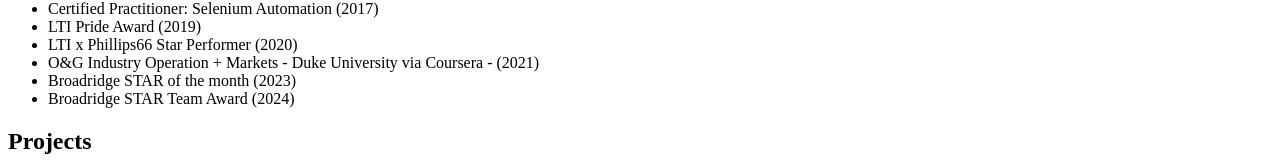
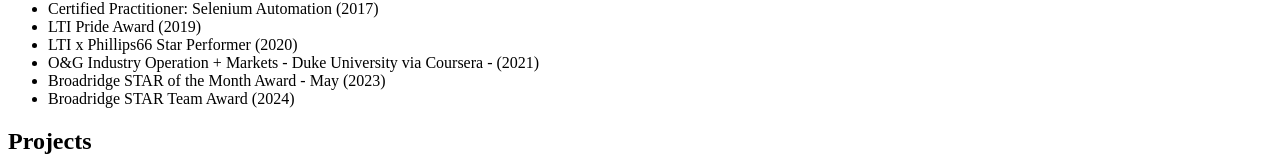
Before and after one commit to rahulrvndrn/RR_Resume, a plain HTML site: page index.html in a window 1280 px wide. Shown: the part 853-1015 px from the top of the page. Drawn offline with Linux system fonts and the light colour scheme.

Commit message:
Add files via upload

```diff
--- a/index.html
+++ b/index.html
@@ -50,7 +50,7 @@
         <li>LTI Pride Award (2019)</li>
         <li>LTI x Phillips66 Star Performer (2020)</li>
         <li>O&G Industry Operation + Markets - Duke University via Coursera - (2021)</li>
-        <li>Broadridge STAR of the month (2023)</li>
+        <li>Broadridge STAR of the Month Award - May (2023)</li>
         <li>Broadridge STAR Team Award (2024)</li>
     </ul>
 
```
